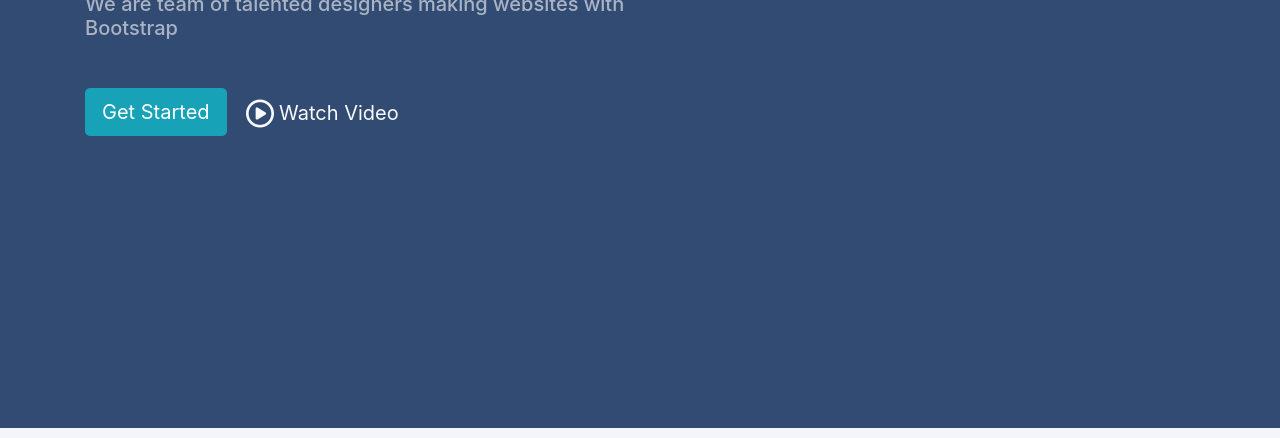
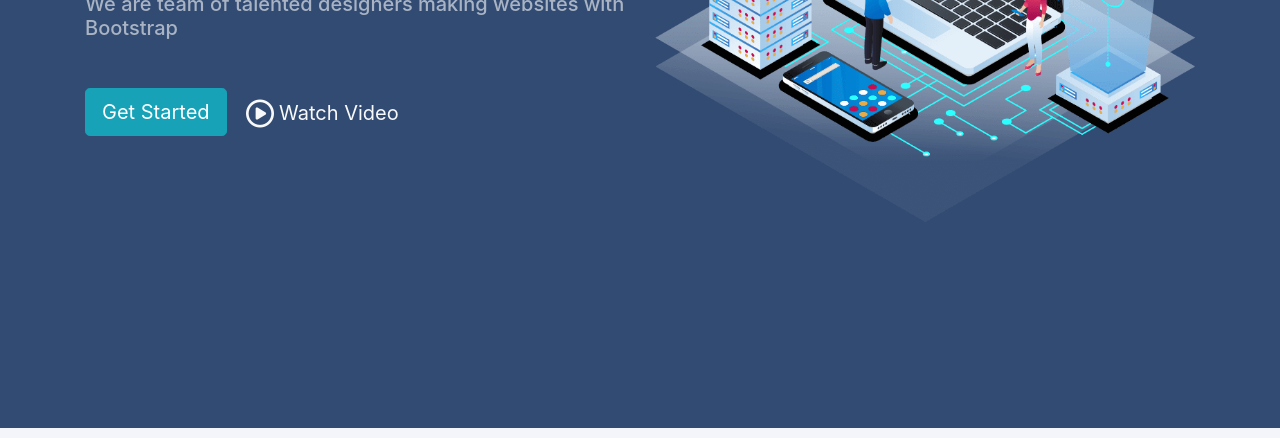
Before and after one commit to Hriday-paul/front-course, a plain HTML site: page index.html in a window 1280 px wide. Shown: the part 311-749 px from the top of the page. Drawn offline with nearby package versions, Linux system fonts and the light colour scheme.

Commit message:
change body img name commit

```diff
--- a/index.html
+++ b/index.html
@@ -68,7 +68,7 @@
             <div class="container">
                     <div class="row">
                         <div class="body-m col-lg-6 order-lg-2 col-md-12">
-                            <img class="b-img" src="hero-img.png" alt="body-img">
+                            <img class="b-img" src="client/hero-img.png" alt="body-img">
                         </div>
                         <div class="b-item col-lg-6 order-lg-1 col-md-12 mt-3 text-light text-sm-center text-lg-left">
                             <h1 class="font font-weight-bolder">Better Solutions For Your Business</h1>
```
